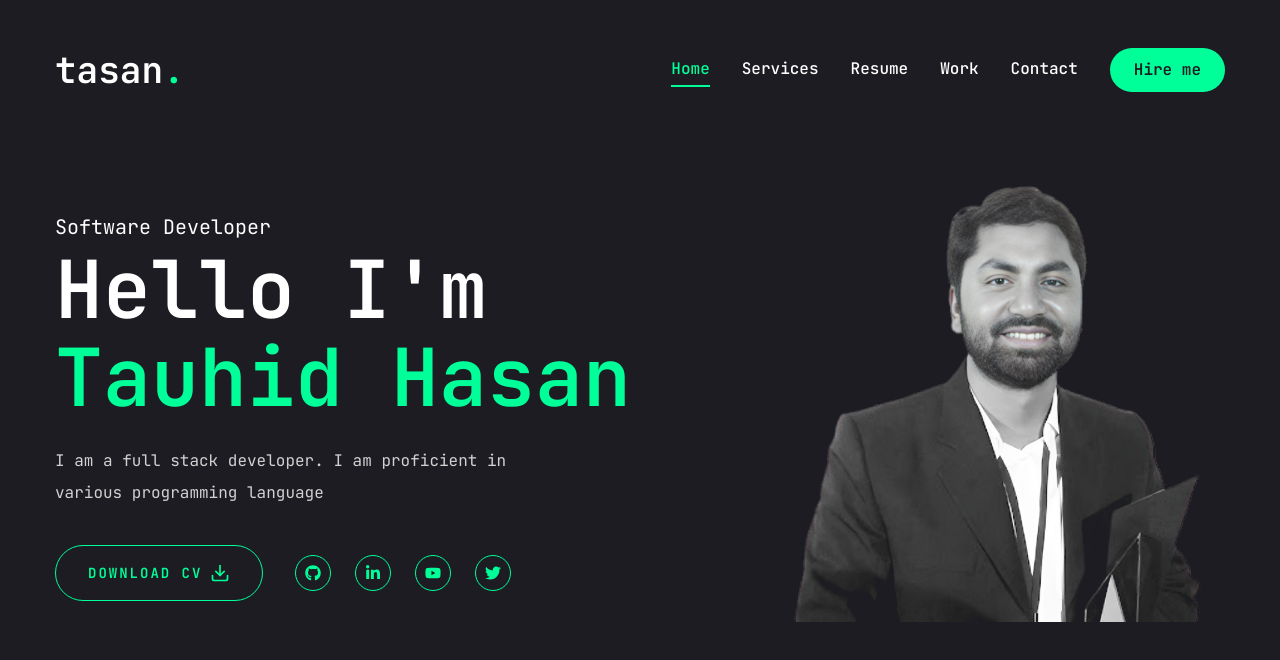
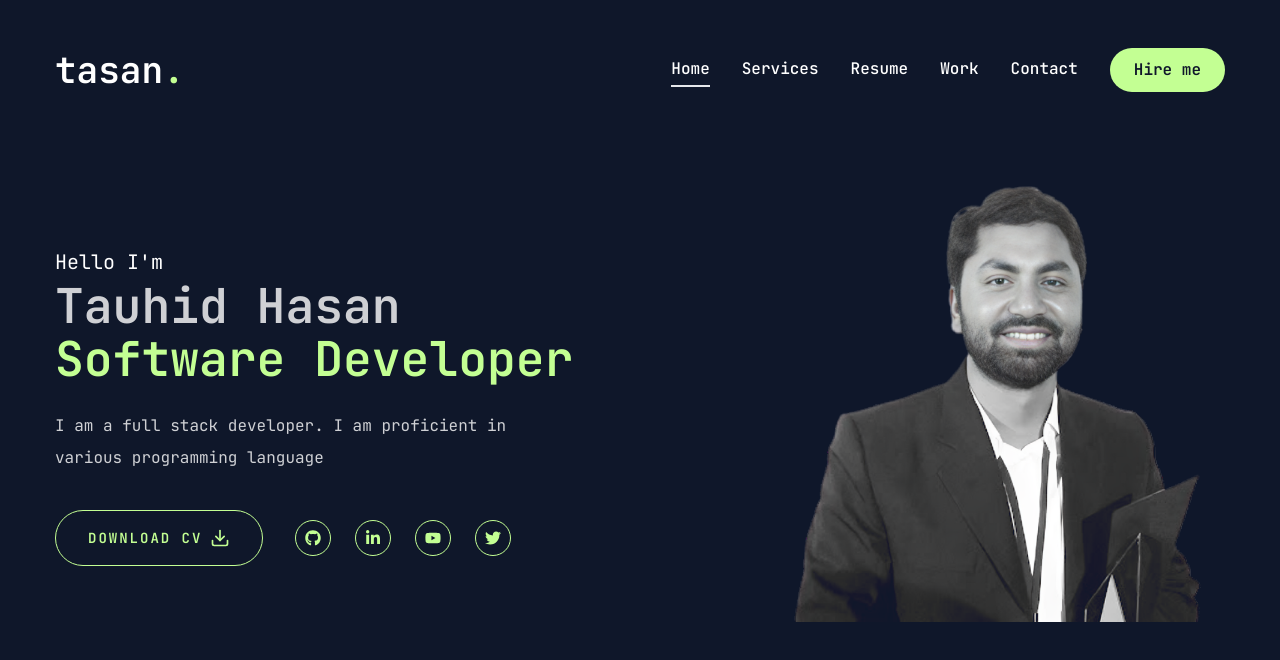
Before and after one commit to tauhid-hasan-dev/portfolio-tauhid, a Next.js app: page / in a window 1280 px wide. Shown: the top 660 px of the page. Built offline with nearby package versions, Linux system fonts and the light colour scheme.

Commit message:
photo style updated

```diff
--- a/app/layout.jsx
+++ b/app/layout.jsx
@@ -20,7 +20,7 @@ export default function RootLayout({ children }) {
     <html lang="en">
       <body className={jetbrainsmono.variable}>
         <Header />
-        <StairEffect></StairEffect>
+        {/* <StairEffect></StairEffect> */}
         <PageTransition>{children}</PageTransition>
       </body>
     </html>
--- a/app/page.jsx
+++ b/app/page.jsx
@@ -10,9 +10,10 @@ const Home = () => {
       <div className="container mx-auto h-full">
         <div className="flex flex-col xl:flex-row items-center justify-between xl:pt-8 xl:pb-24">
           <div className="text-center xl:text-left order-2 xl:order-none mt-5">
-            <span className="text-xl ">Software Developer</span>
-            <h1 className="h1 mb-6">
-              Hello I'm <br /> <span className="text-accent">Tauhid Hasan</span>
+            <span className="text-xl ">Hello I'm</span>
+            <h1 className="h2 mb-6 text-white/80">
+              Tauhid Hasan
+              <br /> <span className="text-accent">Software Developer</span>
             </h1>
             <p className="max-w-[500px] mb-9 text-white/80">
               I am a full stack developer. I am proficient in various
--- a/components/Nav.jsx
+++ b/components/Nav.jsx
@@ -39,7 +39,8 @@ const Nav = () => {
             href={link.path}
             key={index}
             className={`${
-              link.path === pathname && "text-accent border-b-2 border-accent"
+              link.path === pathname &&
+              "text-accent-gradient border-b-2 border-accent-gradient"
             } capitalize font-medium hover:text-accent transition-all`}
           >
             {link.name}
--- a/tailwind.config.js
+++ b/tailwind.config.js
@@ -23,12 +23,12 @@ module.exports = {
       primary: "var(--font-jetbrainsMono)",
     },
     extend: {
-      colors:  {
-        primary: "#1c1c22",
-        accent:  {
-          DEFAULT: "#00ff99",
-          hover: "00e187"
-        }
+      colors: {
+        primary: "#0F172A",
+        accent: {
+          DEFAULT: "#C3FF93",
+          hover: "00e187",
+        },
       },
       keyframes: {
         "accordion-down": {
```
Also changed, not shown: components/Photo.jsx (+28 -1 lines).
